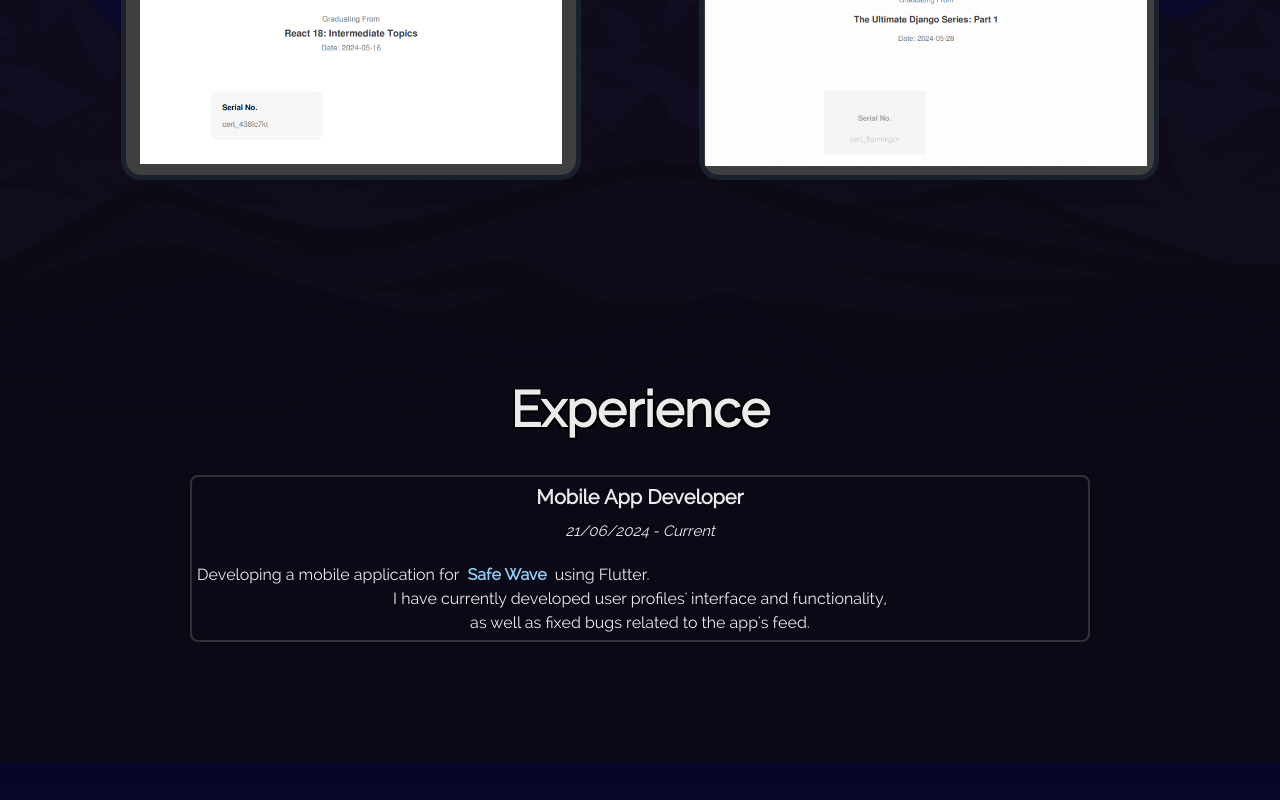
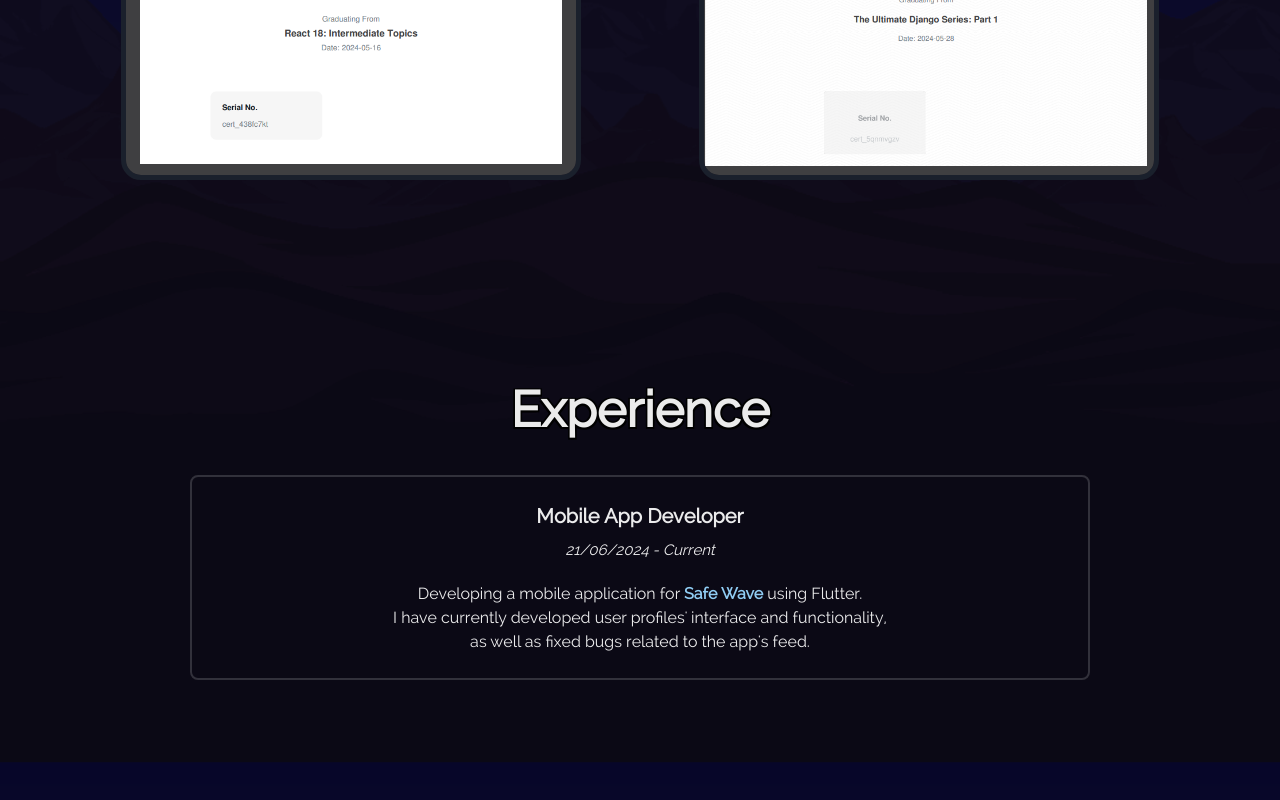
Before and after one commit to HippoBoi/portfolio, a React (Vite) app: page / in a window 1280 px wide. Shown: the part 3426-4226 px from the top of the page. Built offline with nearby package versions, Linux system fonts and the light colour scheme.

Commit message:
fix experience text

```diff
--- a/src/components/Experience.tsx
+++ b/src/components/Experience.tsx
@@ -1,4 +1,4 @@
-import { Box, Link, Stack, Text, useColorMode, useColorModeValue, VStack } from '@chakra-ui/react'
+import { Box, Link, Text, useColorMode, useColorModeValue, VStack } from '@chakra-ui/react'
 
 interface Props {
     language: "eng" | "esp";
@@ -27,18 +27,13 @@ const Experience = ({ language }: Props) => {
                 }}>
                 {language === "eng" ? "Experience" : "Experiencia"}
             </Text>
-            <Box borderWidth={"2px"} borderRadius={"lg"} padding={"5px"} width="100%" maxW="900px">
-                <VStack>
+            <Box borderWidth={"2px"} borderRadius={"lg"} p={{ base: 4, md: 6 }} width="100%" maxW="900px">
+                <VStack spacing={2}>
                     <Text fontSize={{ base: "18px", md: "20px" }} fontWeight={"bold"} textAlign="center">{language === "eng" ? "Mobile App Developer" : "Desarollador de aplicación móvil"}</Text>
                     <Text fontSize={"15px"} as={"i"}>21/06/2024 - {language === "eng" ? "Current" : "Actual"}</Text>
                 </VStack>
-                <Stack marginTop={"20px"} direction={{ base: "column", md: "row" }} align="center" spacing={2} textAlign={{ base: "center", md: "left" }}>
-                    <Text fontWeight={colorMode === "light" ? "bold" : ""}>
-                        {language === "eng" ?
-                        "Developing a mobile application for " :
-                        "Desarrollando una aplicación móvil para "}
-
-                    </Text>
+                <Text marginTop={"20px"} fontWeight={colorMode === "light" ? "bold" : ""} textAlign="center">
+                    {language === "eng" ? "Developing a mobile application for " : "Desarrollando una aplicación móvil para "}
                     <Link
                         fontWeight={"bold"}
                         href='https://www.safewave.cl'
@@ -46,10 +41,8 @@ const Experience = ({ language }: Props) => {
                         color={"blue.200"}>
                         Safe Wave
                     </Link>
-                    <Text fontWeight={colorMode === "light" ? "bold" : ""}>
-                        {language === "eng" ? "using Flutter." : "utilizando Flutter."}
-                    </Text>
-                </Stack>
+                    {language === "eng" ? " using Flutter." : " utilizando Flutter."}
+                </Text>
                 <Text fontWeight={colorMode === "light" ? "bold" : ""} textAlign="center">
                     {language === "eng" ?
                     "I have currently developed user profiles' interface and functionality," :
```
